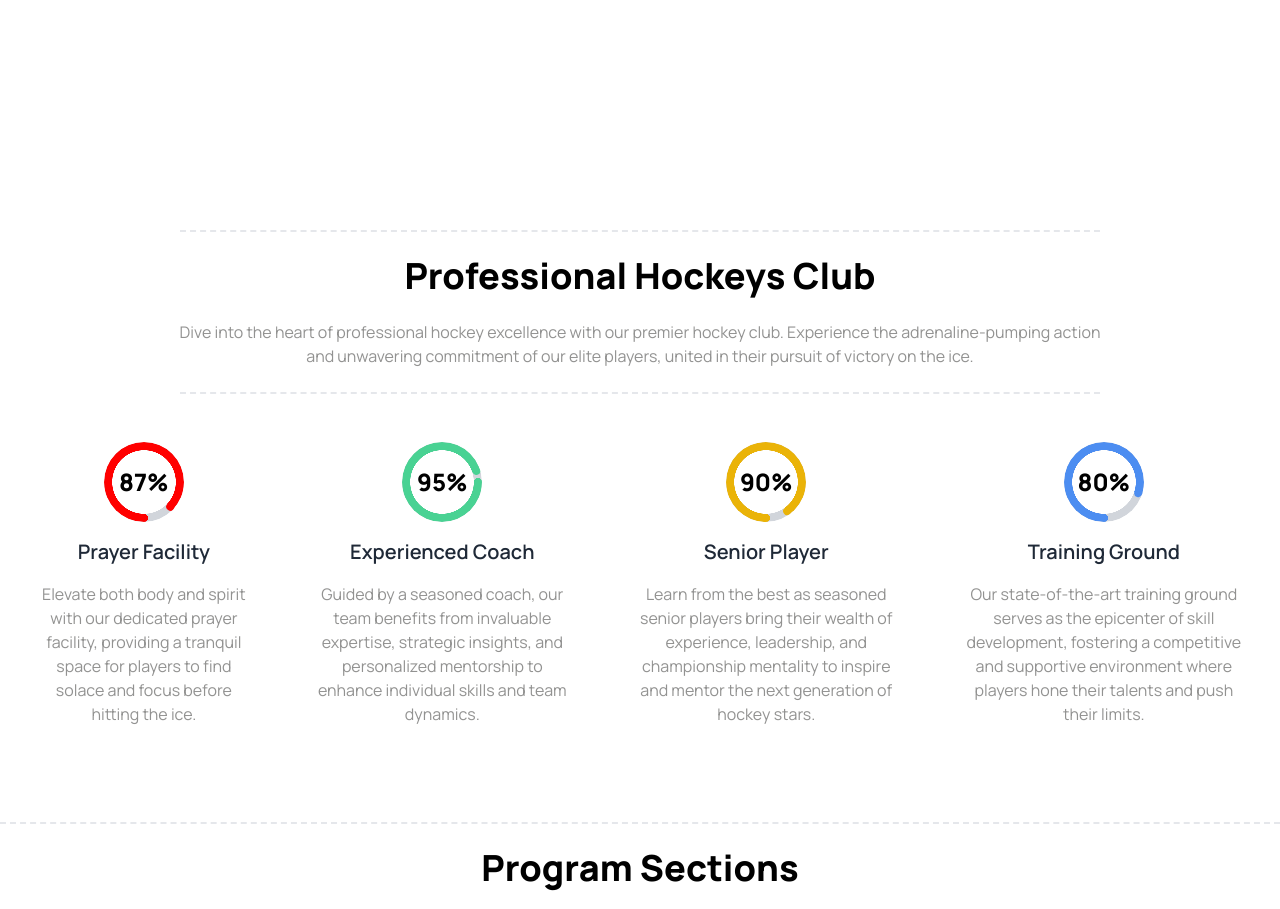
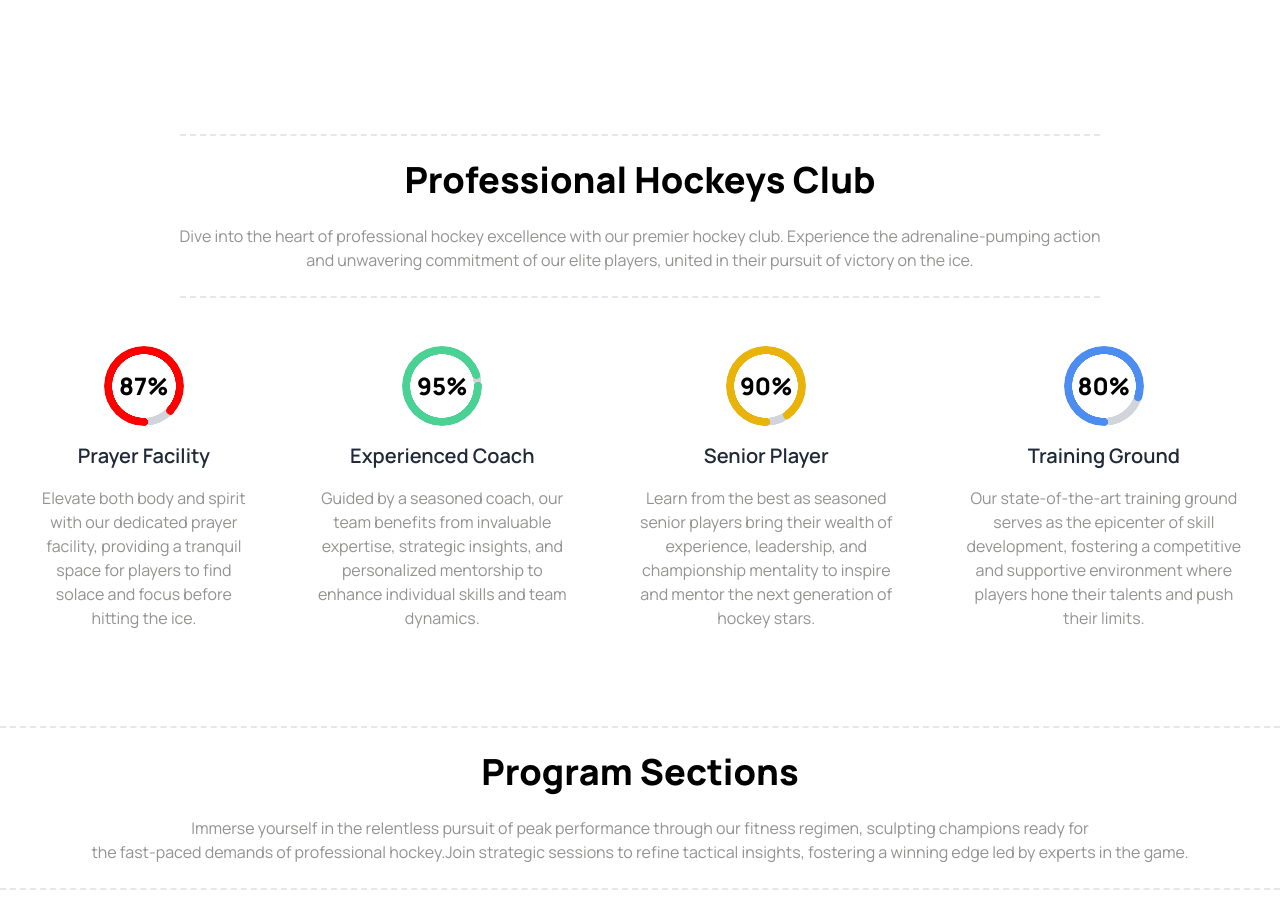
Before and after one commit to mahin993/a3-explore-hockey, a plain HTML site: page index.html in a window 1280 px wide. Shown: the part 780-1689 px from the top of the page. Drawn offline with nearby package versions, Linux system fonts and the light colour scheme.

Commit message:
Code Correction

```diff
--- a/index.html
+++ b/index.html
@@ -118,7 +118,7 @@
     <!-- Hockeys Club Section -->
     <section>
       <div class="flex flex-col items-center">
-        <div class="mt-24 mb-12 border-y-2 border-dashed">
+        <div class="mb-12 border-y-2 border-dashed">
           <h2 class="text-2xl lg:text-4xl font-extrabold text-black mt-6 mb-6 p-1 lg:p-0 text-center">Professional Hockeys Club</h2>
           <p class="text-base text-p_text_color mb-6 mx-5 lg:mx-0 text-center">Dive into the heart of professional hockey excellence with our premier hockey club. Experience the adrenaline-pumping action <br> and unwavering commitment of our elite players, united in their pursuit of victory on the ice.</p>
         </div>
```
